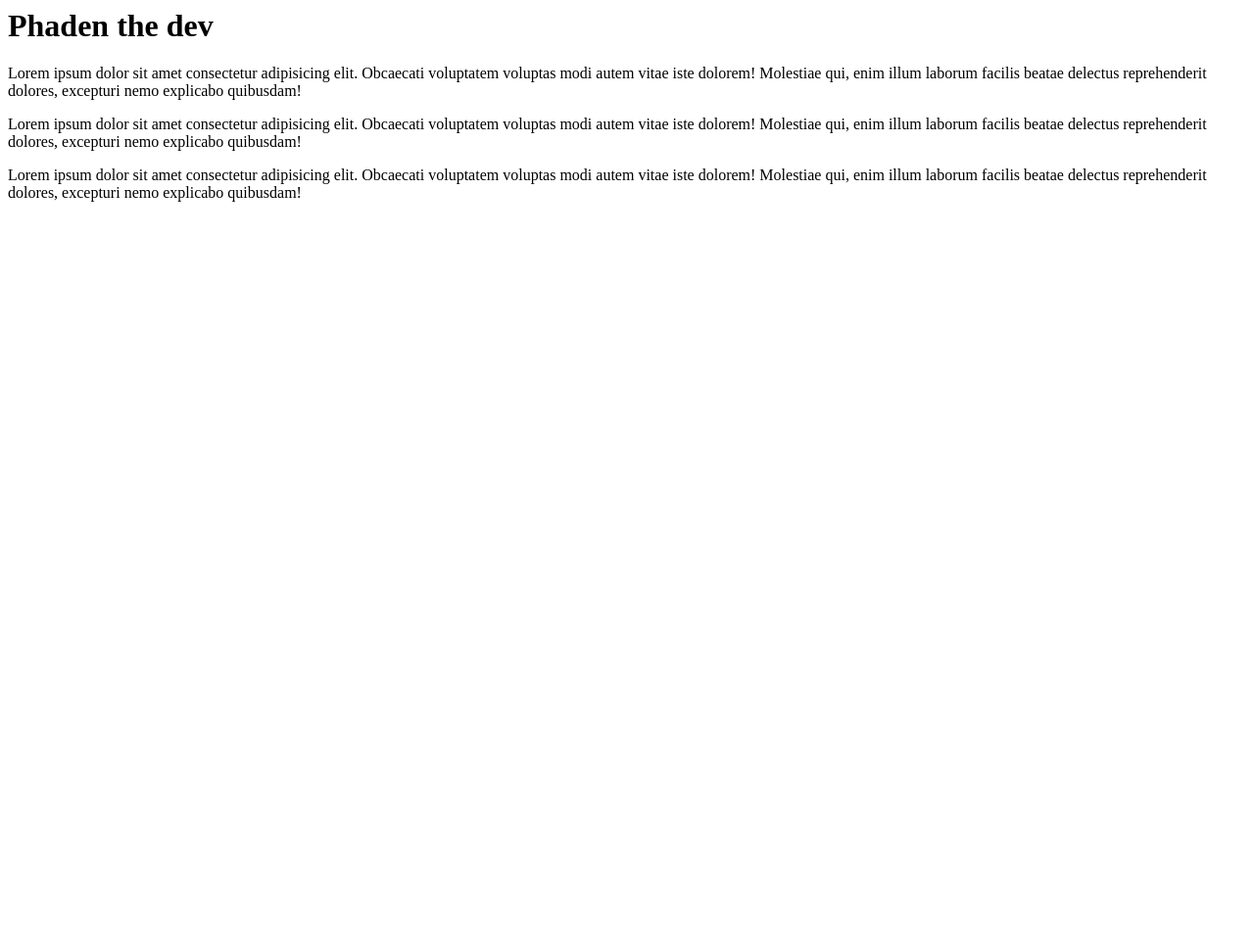
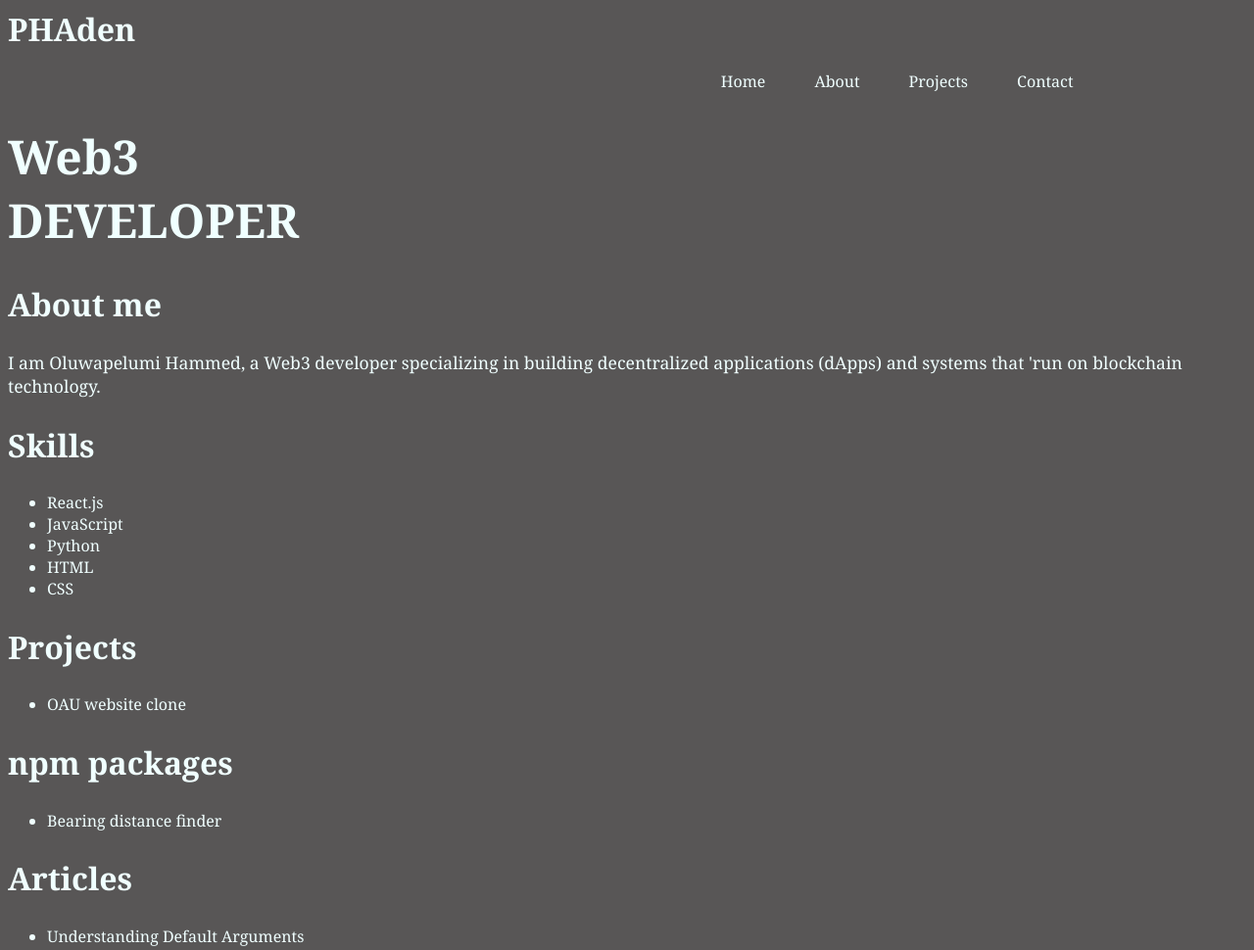
Before and after one commit to PHAdeniyi/PHAden, a plain HTML site: page index.html in a window 1280 px wide. Shown: the whole page at 98% size. Before the commit the page ends 800 px from the top, so only its background shows below. Drawn offline with Linux system fonts and the light colour scheme.

Commit message:
initialcommitwithcss

```diff
--- a/index.html
+++ b/index.html
@@ -2,12 +2,71 @@
 <head>
     <meta charset="UTF-8">
     <meta name="viewport" content="width=device-width, initial-scale=1.0">
-    <title>Document</title>
+    <link rel="stylesheet" href="styles.css">
+    <title>My Portfolio</title>
 </head>
 <body>
-    <h1>Phaden the dev</h1>
-    <p>Lorem ipsum dolor sit amet consectetur adipisicing elit. Obcaecati voluptatem voluptas modi autem vitae iste dolorem! Molestiae qui, enim illum laborum facilis beatae delectus reprehenderit dolores, excepturi nemo explicabo quibusdam!</p>
-    <p>Lorem ipsum dolor sit amet consectetur adipisicing elit. Obcaecati voluptatem voluptas modi autem vitae iste dolorem! Molestiae qui, enim illum laborum facilis beatae delectus reprehenderit dolores, excepturi nemo explicabo quibusdam!</p>
-    <p>Lorem ipsum dolor sit amet consectetur adipisicing elit. Obcaecati voluptatem voluptas modi autem vitae iste dolorem! Molestiae qui, enim illum laborum facilis beatae delectus reprehenderit dolores, excepturi nemo explicabo quibusdam!</p>
-</body>
+    <header>
+        <div>
+            <h1>PHAden</h1>
+        </div>
+        <nav>
+            <ul class="nav-list">
+                <li>Home</li>
+                <li>About</li>
+                <li>Projects</li>
+                <li>Contact</li>
+            </ul>
+        </nav>
+        <div>
+            <h1 id="f1">Web3 <br/>DEVELOPER</h1>
+        </div>
+    </header>
+        <section>
+            <div>
+                <h2>About me</h2>
+                <p>I am Oluwapelumi Hammed, a Web3 developer
+                    specializing in building decentralized
+                    applications (dApps) and systems that
+                    'run on blockchain technology. </p>
+            </div>
+            <div>
+                <h2>Skills</h2>
+                <div>
+                    <ul>
+                        <li>React.js</li>
+                        <li>JavaScript</li>
+                        <li>Python</li>
+                        <li>HTML</li>
+                        <li>CSS</li>
+                    </ul>
+                </div>
+            </div>
+            <div>
+                <h2>Projects</h2>
+                <div>
+                    <ul>
+                        <li>OAU website clone</li>
+                    </ul>
+                </div>
+            </div>
+            <div>
+                <h2>npm packages</h2>
+                <div>
+                    <ul>
+                        <li>Bearing distance finder</li>
+                    </ul>
+                </div>
+            </div>
+            <div>
+                <h2>Articles</h2>
+                <div>
+                    <ul>
+                        <li>Understanding Default Arguments</li>
+                    </ul>
+                </div>
+            </div>
+        </section>
+
+    </body>
 </html>
--- /dev/null
+++ b/styles.css
@@ -0,0 +1,24 @@
+body{
+    background-color: rgb(88, 86, 86);
+    font-family: Cambria, Cochin, Georgia, Times, 'Times New Roman', serif;
+    color: azure;
+}
+.nav-list{
+    list-style-type:none;
+    padding: ;
+    margin-right: 10%;
+    display: flex;
+    justify-content: flex-end;
+}
+.nav-list li{
+    margin-right: 50px;
+}
+#f1{
+    font-size: 300%;
+}
+h2{
+    font-size: 200%;
+}
+p{
+    font-size: 110%;
+}
```
